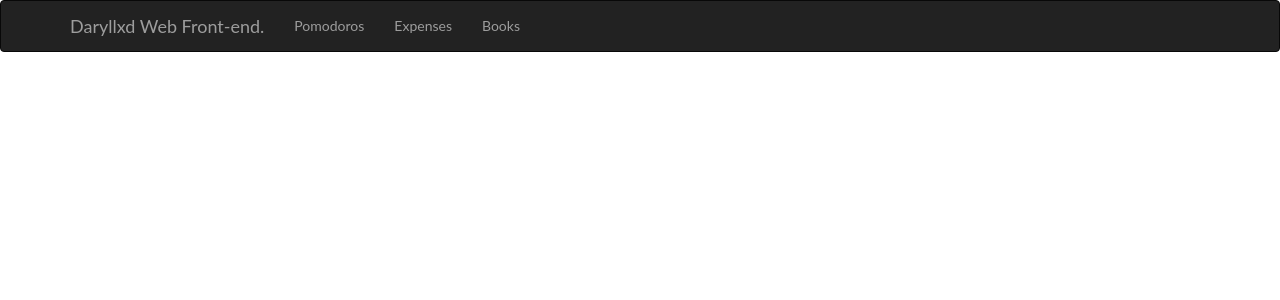
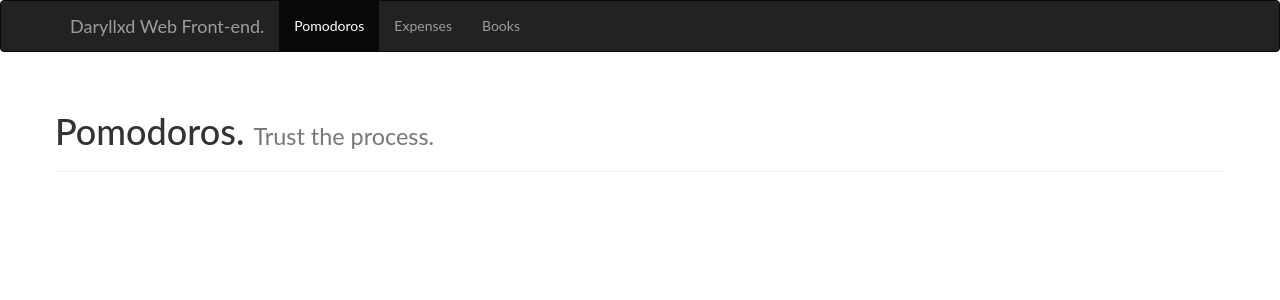
Before and after one commit to daryllxd/khassar-de-templari, a React (Create React App) app: page /pomodoros in a window 1280 px wide. Shown: the top 300 px of the page. Built offline with nearby package versions, Linux system fonts and the light colour scheme; no server answers; what webfontloader would draw is missing.

Commit message:
Added component for Pomodoros/Pomodoro tracking.

```diff
--- a/src/App.js
+++ b/src/App.js
@@ -1,6 +1,7 @@
 import React, { Component } from 'react';
 import { Route, Link } from 'react-router-dom';
 import { Navbar, Nav, NavItem, NavDropdown, MenuItem } from 'react-bootstrap';
+import PomodorosApp from './pomodoros'
 import BooksApp from './books'
 import Expenses from './containers/expenses'
 import logo from './logo.svg';
@@ -17,7 +18,7 @@ class App extends Component {
             </Navbar.Brand>
           </Navbar.Header>
           <Nav>
-            <NavItem componentClass={Link} href="/" to="/" active={window.location.pathname === '/'}>
+            <NavItem componentClass={Link} href="/" to="/pomodoros" active={window.location.pathname === '/pomodoros'}>
               Pomodoros
             </NavItem>
             <NavItem componentClass={Link} href="/expenses" to="/expenses" active={window.location.pathname === '/expenses'}>
@@ -28,6 +29,7 @@ class App extends Component {
             </NavItem>
           </Nav>
         </Navbar>
+        <Route exact path="/pomodoros" component={PomodorosApp} />
         <Route exact path="/expenses" component={Expenses} />
         <Route exact path="/books" component={BooksApp} />
       </div>
--- /dev/null
+++ b/src/pomodoros/index.js
@@ -0,0 +1,29 @@
+import React, { Component } from 'react';
+import { Row, PageHeader } from 'react-bootstrap';
+import axios from 'utilities/axios';
+
+export default class PomodorosApp extends Component {
+  state = {
+    books: []
+  }
+
+  componentDidMount() {
+    axios({ method:'get', url:'/api/v1/pomodoros' })
+      .then( (res) => {
+        const books = res.data.books;
+        this.setState({ books });
+      })
+  }
+
+  render() {
+    return (
+      <div className='container'>
+        <Row>
+          <PageHeader>
+            Pomodoros. <small>Trust the process.</small>
+          </PageHeader>
+        </Row>
+      </div>
+    );
+  }
+}
```
